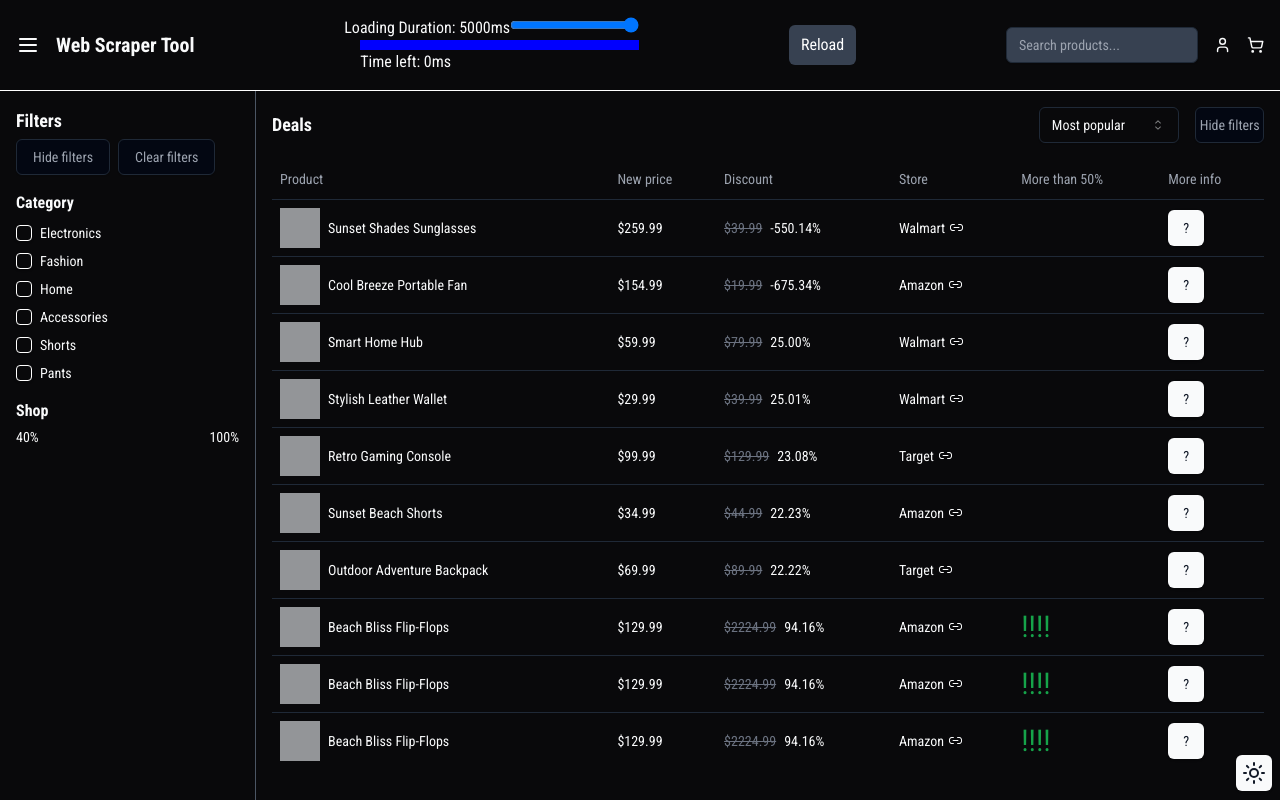
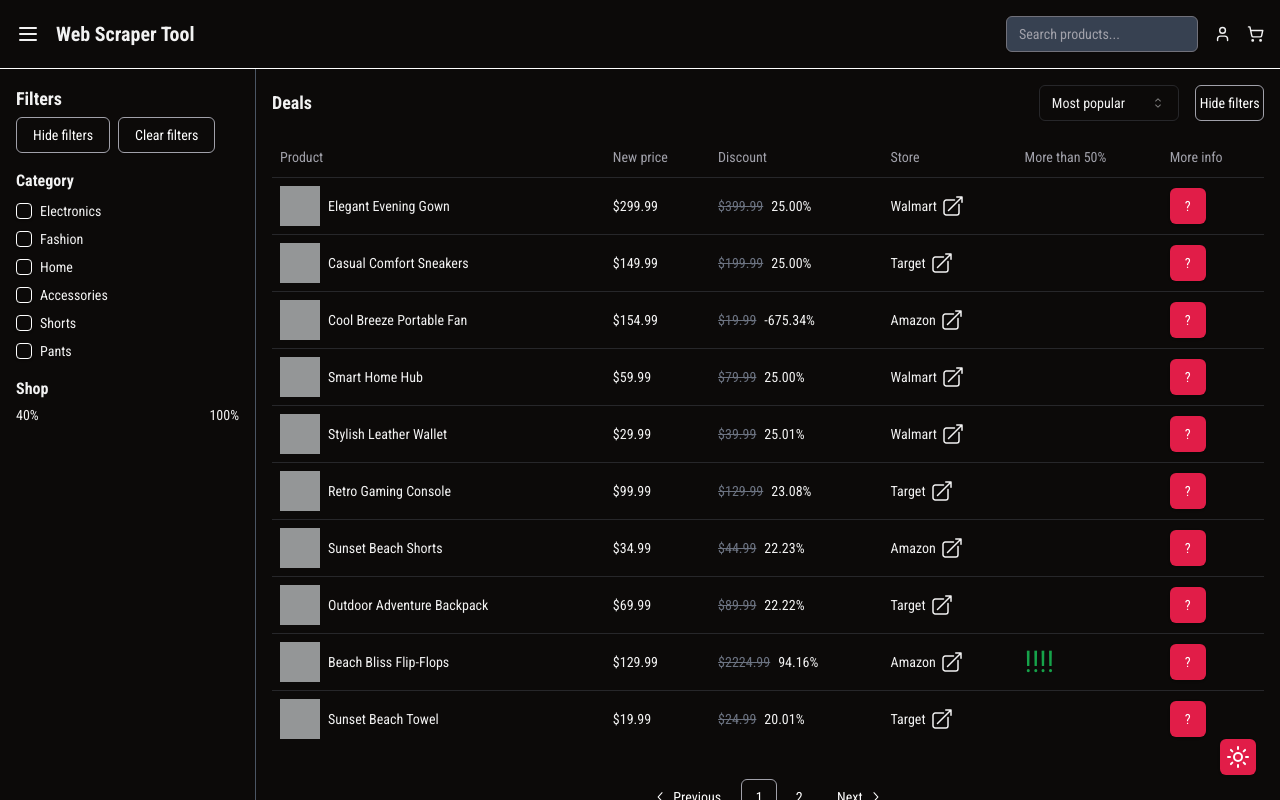
Before and after one commit to remcostoeten/Web-scraper-ui, a Next.js app: page / in a window 1280 px wide. Shown: the top 800 px of the page. Built offline with nearby package versions, Linux system fonts and the light colour scheme.

Commit message:
feat: UI work

```diff
--- a/package.json
+++ b/package.json
@@ -5,7 +5,7 @@
     "version": "0.1.0",
     "private": true,
     "scripts": {
-    "dev": "next dev",
+        "dev": "next dev --turbo",
         "build": "next build",
         "start": "next start",
         "lint": "next lint"
--- a/src/app/layout.tsx
+++ b/src/app/layout.tsx
@@ -3,6 +3,7 @@ import "../styles/app.css";
 import { Toaster } from "sonner";
 import type { Metadata } from "next";
 import siteConfig from "@/core/data/site-config";
+import Providers from "@/core/providers";
 
 const inter = Roboto_Condensed({
   weight: ["400", "700"],
@@ -22,8 +23,9 @@ export default function RootLayout({
 }>) {
   return (
     <html lang="en" className="dark">
-      <body className={`${inter.className} bg-[#09090b]`}>{children}</body>
-      <Toaster invert />
+      <body className={`${inter.className}  bgafter`}>
+        <Providers>{children}</Providers>
+      </body>
     </html>
   );
 }
--- a/src/app/page.tsx
+++ b/src/app/page.tsx
@@ -19,33 +19,31 @@ import {
   TableBody,
   TableCell,
 } from "@/components/ui/table";
-import Link from "next/link";
 import {
-  TooltipProvider,
-  Tooltip,
-  TooltipTrigger,
-  TooltipContent,
-} from "@/components/ui/tooltip";
-import { MenuIcon, UserIcon, ShoppingCartIcon } from "@/components/theme/icons";
-import { products } from "@/core/data/products";
+  MenuIcon,
+  UserIcon,
+  ShoppingCartIcon,
+  ExternallinkIcon,
+} from "@/components/theme/icons";
+import { initialProducts } from "@/core/data/products";
 import { useLoaderStore } from "../core/stores/useLoaderStore";
-import Loader from "@/components/theme/LoaderTicker";
 import { fakeLoader } from "@/core/lib/utils";
 import { useRouter } from "next/navigation";
-import { Link1Icon } from "@radix-ui/react-icons";
+import { ProductDetailsDialog } from "@/components/InfoDialog";
 import Succeschart from "@/components/charts/Linechart";
-import ToggleTheme from "@/components/theme/ToggleTheme";
-import { ProductDetailsDialog } from "@/components/InfoDialog";
 import ProductImgSkeleton from "@/components/ui/ProductImgSkeleton";
 import { Skeleton } from "@/components/ui/SkeletonLoader";
 import {
   Pagination,
   PaginationContent,
   PaginationItem,
+  PaginationPrevious,
   PaginationLink,
   PaginationNext,
-  PaginationPrevious,
 } from "@/components/ui/pagination";
+import { TooltipTrigger, TooltipContent } from "@/components/ui/tooltip";
+import Link from "next/link";
+import { Tooltip } from "@/components/ui/tooltip";
 
 export default function Component() {
   const [isLoading, setIsLoading] = useState(true);
@@ -93,7 +91,7 @@ export default function Component() {
   };
 
   const filteredProducts = useMemo(() => {
-    return products
+    return initialProducts
       .filter((product) => {
         if (
           selectedFilters.category.length > 0 &&
@@ -151,23 +149,6 @@ export default function Component() {
     loadData();
   }, [loadData]);
 
-  const handleSliderChange = (value) => {
-    setDuration(value[0]);
-    setIsLoading(true);
-    reloadData();
-  };
-
-  const reloadData = () => {
-    setIsLoading(true);
-    fakeLoader({ duration: duration }).then(() => {
-      setIsLoading(false);
-    });
-  };
-
-  useEffect(() => {
-    reloadData();
-  }, []);
-
   useEffect(() => {
     setCurrentPage(1);
   }, [selectedFilters, sort, search]);
@@ -178,35 +159,12 @@ export default function Component() {
         <div className="flex items-center space-x-4">
           <MenuIcon className="w-6 h-6" />
           <h1 className="text-xl font-bold">Web Scraper Tool</h1>
-          <div className="fixed bottom-2 right-2 z-50">
-            <ToggleTheme />
         </div>
-        </div>
-        <div className="flex flex-col space-x-4">
-          <div>
-            <span>Loading Duration: {duration}ms</span>
-            <input
-              type="range"
-              min={1000}
-              max={3000}
-              step={100}
-              value={duration}
-              onChange={(e) => handleSliderChange([parseInt(e.target.value)])}
-            />
-          </div>
-          <Loader duration={duration} />
-        </div>
-        <button
-          onClick={reloadData}
-          className="bg-gray-700 rounded-md px-3 py-2 text-white"
-        >
-          Reload
-        </button>
         <div className="flex items-center space-x-4">
           <Input
             type="text"
             placeholder="Search products..."
-            className="bg-gray-700 rounded-md px-3 py-2 text-white"
+            className="dark:bg-gray-700 border-zinc-500 !border rounded-md px-3 py-2 text-white"
             value={search}
             onChange={(e) => setSearch(e.target.value)}
           />
@@ -322,10 +280,7 @@ export default function Component() {
                 </>
               ) : (
                 paginatedProducts.map((product) => (
-                  <TableRow
-                    key={product.id}
-                    onClick={() => setOpenProductId(product.id)}
-                  >
+                  <TableRow key={product.id}>
                     <TableCell>
                       <Link
                         href="#"
@@ -334,16 +289,14 @@ export default function Component() {
                       >
                         <ProductImgSkeleton />
                         <span>
-                          <TooltipProvider>
                           <Tooltip>
                             <TooltipTrigger asChild>
                               <span>{product.name}</span>
                             </TooltipTrigger>
-                              <TooltipContent>
+                            <TooltipContent side="top" align="center">
                               <p>{product.description}</p>
                             </TooltipContent>
                           </Tooltip>
-                          </TooltipProvider>
                         </span>
                       </Link>
                     </TableCell>
@@ -364,7 +317,7 @@ export default function Component() {
                     <TableCell>
                       <div className="flex items-center gap-1">
                         <span className="text-underline">{product.store}</span>{" "}
-                        <Link1Icon />
+                        <ExternallinkIcon />
                       </div>
                     </TableCell>
                     <TableCell>
--- a/src/components/theme/LoaderTicker.tsx
+++ /dev/null
@@ -1,44 +0,0 @@
-"use client";
-
-import { fakeLoader } from "@/core/lib/utils";
-
-import React, { useState, useEffect } from "react";
-
-const Loader = ({ duration }) => {
-  const [timeLeft, setTimeLeft] = useState(duration);
-
-  useEffect(() => {
-    const interval = setInterval(() => {
-      setTimeLeft((prev) => {
-        if (prev <= 0) {
-          clearInterval(interval);
-          return 0;
-        }
-        return prev - 100;
-      });
-    }, 100);
-
-    return () => clearInterval(interval);
-  }, [duration]);
-
-  useEffect(() => {
-    fakeLoader({ duration }).then(() => {
-      setTimeLeft(0);
-    });
-  }, [duration]);
-
-  return (
-    <div>
-      <div
-        style={{
-          width: `${(1 - timeLeft / duration) * 100}%`,
-          height: "10px",
-          background: "blue",
-        }}
-      ></div>
-      <div>Time left: {timeLeft}ms</div>
-    </div>
-  );
-};
-
-export default Loader;
--- a/src/components/theme/ToggleTheme.tsx
+++ b/src/components/theme/ToggleTheme.tsx
@@ -15,17 +15,15 @@ export default function ToggleTheme() {
   const handleToggle = () => {
     if (!htmlElement) return; // Ensure htmlElement is not null
 
-    if (htmlElement.classList.contains("dark")) {
-      htmlElement.classList.remove("dark");
-      htmlElement.classList.add("light");
-      toast("Theme changed to light mode");
-    } else {
-      htmlElement.classList.remove("light");
-      htmlElement.classList.add("dark");
-      toast("Theme changed to dark mode");
-    }
+    const isDarkMode = htmlElement.classList.contains("dark");
+    const newMode = isDarkMode ? "light" : "dark";
+
+    htmlElement.classList.remove(isDarkMode ? "dark" : "light");
+    htmlElement.classList.add(newMode, "transition-all");
+
+    const message = `Theme changed to ${newMode} mode`;
+    toast(message);
   };
-
   return (
     <Button size="icon" onClick={handleToggle}>
       {htmlElement?.classList.contains("dark") ? <SunIcon /> : <MoonIcon />}
--- a/src/components/theme/icons.tsx
+++ b/src/components/theme/icons.tsx
@@ -1,3 +1,22 @@
+function ExternallinkIcon() {
+  return (
+    <svg
+      xmlns="http://www.w3.org/2000/svg"
+      fill="none"
+      viewBox="0 0 24 24"
+      strokeWidth={1.5}
+      stroke="currentColor"
+      className="size-6"
+    >
+      <path
+        strokeLinecap="round"
+        strokeLinejoin="round"
+        d="M13.5 6H5.25A2.25 2.25 0 0 0 3 8.25v10.5A2.25 2.25 0 0 0 5.25 21h10.5A2.25 2.25 0 0 0 18 18.75V10.5m-10.5 6L21 3m0 0h-5.25M21 3v5.25"
+      />
+    </svg>
+  );
+}
+
 function MenuIcon(props) {
   return (
     <svg
@@ -59,4 +78,5 @@ function UserIcon(props) {
     </svg>
   );
 }
-export { UserIcon, ShoppingCartIcon, MenuIcon };
+
+export { UserIcon, ExternallinkIcon, ShoppingCartIcon, MenuIcon };
--- a/src/components/ui/button.tsx
+++ b/src/components/ui/button.tsx
@@ -5,7 +5,7 @@ import { cva, type VariantProps } from "class-variance-authority";
 import { cn } from "@/core/lib/utils";
 
 const buttonVariants = cva(
-  "inline-flex items-center justify-center whitespace-nowrap rounded-md text-sm font-medium transition-colors focus-visible:outline-none focus-visible:ring-1 focus-visible:ring-ring disabled:pointer-events-none disabled:opacity-50",
+  "inline-flex !border-zinc-400 !text-black dark:!text-white items-center justify-center whitespace-nowrap rounded-md text-sm font-medium transition-colors focus-visible:outline-none focus-visible:ring-1 focus-visible:ring-ring disabled:pointer-events-none disabled:opacity-50",
   {
     variants: {
       variant: {
--- a/src/components/ui/checkbox.tsx
+++ b/src/components/ui/checkbox.tsx
@@ -13,7 +13,7 @@ const Checkbox = React.forwardRef<
   <CheckboxPrimitive.Root
     ref={ref}
     className={cn(
-      "peer h-4 w-4 shrink-0 rounded-sm border dark:border-primary dark:border-white shadow focus-visible:outline-none focus-visible:ring-1 focus-visible:ring-ring disabled:cursor-not-allowed disabled:opacity-50 data-[state=checked]:bg-primary data-[state=checked]:text-primary-foreground",
+      "peer h-4 w-4 border-zinc-400 shrink-0 rounded-sm border dark:border-primary dark:border-white shadow focus-visible:outline-none focus-visible:ring-1 focus-visible:ring-ring disabled:cursor-not-allowed disabled:opacity-50 data-[state=checked]:bg-primary data-[state=checked]:text-primary-foreground",
       className,
     )}
     {...props}
--- a/src/core/data/products.ts
+++ b/src/core/data/products.ts
@@ -1,74 +1,52 @@
-export const products = [
-  {
-    id: 1,
-    name: "Beach Bliss Flip-Flops",
-    description: "Comfortable Footwear",
-    price: 129.99,
-    oldPrice: 2224.99,
-    discount: 20,
-    category: "Shoes",
-    store: "Amazon",
-  },
-  {
-    id: 1,
-    name: "Beach Bliss Flip-Flops",
-    description: "Comfortable Footwear",
-    price: 129.99,
-    oldPrice: 2224.99,
-    discount: 20,
-    category: "Shoes",
-    store: "Amazon",
-  },
-  {
-    id: 1,
-    name: "Beach Bliss Flip-Flops",
-    description: "Comfortable Footwear",
-    price: 129.99,
-    oldPrice: 2224.99,
-    discount: 20,
-    category: "Shoes",
-    store: "Amazon",
-  },
-  {
-    id: 1,
-    name: "Beach Bliss Flip-Flops",
-    description: "Comfortable Footwear",
-    price: 129.99,
-    oldPrice: 2224.99,
-    discount: 20,
-    category: "Shoes",
-    store: "Amazon",
-  },
-  {
-    id: 1,
-    name: "Beach Bliss Flip-Flops",
-    description: "Comfortable Footwear",
-    price: 129.99,
-    oldPrice: 2224.99,
-    discount: 20,
-    category: "Shoes",
-    store: "Amazon",
-  },
-  {
-    id: 1,
-    name: "Beach Bliss Flip-Flops",
-    description: "Comfortable Footwear",
-    price: 129.99,
-    oldPrice: 2224.99,
-    discount: 20,
-    category: "Shoes",
-    store: "Amazon",
-  },
-  {
-    id: 1,
-    name: "Beach Bliss Flip-Flops",
-    description: "Comfortable Footwear",
-    price: 129.99,
-    oldPrice: 2224.99,
-    discount: 20,
-    category: "Shoes",
-    store: "Amazon",
-  },
+export interface Product {
+  id: number;
+  name: string;
+  description: string;
+  price: number;
+  oldPrice: number;
+  discount: number;
+  category: string;
+  store: string;
+}
+
+const categories = [
+  "Shoes",
+  "Accessories",
+  "Tops",
+  "Shorts",
+  "Pants",
+  "Home",
+  "Electronics",
+];
+const stores = ["Amazon", "Walmart", "Target"];
+
+export const generateRandomProduct = (): Product => {
+  const randomId = Math.max(...initialProducts.map((p) => p.id)) + 1;
+  const randomPrice = Math.floor(Math.random() * 300) + 20; // Random price between 20 and 319
+  const randomOldPrice = randomPrice + Math.floor(Math.random() * 100) + 10; // Old price is always higher
+  const randomDiscount = Math.floor(
+    ((randomOldPrice - randomPrice) / randomOldPrice) * 100,
+  );
+
+  const randomProduct: Product = {
+    id: randomId,
+    name: `Random Product ${randomId}`,
+    description: `This is a randomly generated product ${randomId}`,
+    price: randomPrice,
+    oldPrice: randomOldPrice,
+    discount: randomDiscount,
+    category: categories[Math.floor(Math.random() * categories.length)],
+    store: stores[Math.floor(Math.random() * stores.length)],
+  };
+
+  return randomProduct;
+};
+
+export const addRandomDeal = (products: Product[]): Product[] => {
+  const newProduct = generateRandomProduct();
+  return [newProduct, ...products];
+};
+export const initialProducts: Product[] = [
   {
     id: 1,
     name: "Beach Bliss Flip-Flops",
@@ -81,16 +59,26 @@ export const products = [
   },
   {
     id: 2,
-    name: "Sunset Shades Sunglasses",
-    description: "UV Protection Eyewear",
-    price: 259.99,
-    oldPrice: 39.99,
+    name: "Casual Comfort Sneakers",
+    description: "Everyday comfortable sneakers",
+    price: 149.99,
+    oldPrice: 199.99,
     discount: 25,
-    category: "Accessories",
+    category: "Shoes",
+    store: "Target",
+  },
+  {
+    id: 3,
+    name: "Elegant Evening Gown",
+    description: "Perfect for formal events",
+    price: 299.99,
+    oldPrice: 399.99,
+    discount: 40,
+    category: "Tops",
     store: "Walmart",
   },
   {
-    id: 3,
+    id: 4,
     name: "Cool Breeze Portable Fan",
     description: "On-the-Go Cooling",
     price: 154.99,
@@ -100,7 +88,7 @@ export const products = [
     store: "Amazon",
   },
   {
-    id: 4,
+    id: 5,
     name: "Summer Breeze T-Shirt",
     description: "Lightweight Cotton Shirt",
     price: 24.99,
@@ -110,7 +98,7 @@ export const products = [
     store: "Target",
   },
   {
-    id: 5,
+    id: 6,
     name: "Sunset Beach Shorts",
     description: "Quick-Dry Swim Shorts",
     price: 34.99,
@@ -120,7 +108,7 @@ export const products = [
     store: "Amazon",
   },
   {
-    id: 6,
+    id: 7,
     name: "Sunset Beach Pants",
     description: "Lightweight Cotton Pants",
     price: 299.99,
@@ -130,7 +118,7 @@ export const products = [
     store: "Walmart",
   },
   {
-    id: 7,
+    id: 8,
     name: "Sunset Beach Towel",
     description: "Absorbent Cotton Towel",
     price: 19.99,
@@ -140,7 +128,7 @@ export const products = [
     store: "Target",
   },
   {
-    id: 8,
+    id: 9,
     name: "Cozy Cabin Blanket",
     description: "Soft and Warm Blanket",
     price: 49.99,
@@ -150,7 +138,7 @@ export const products = [
     store: "Amazon",
   },
   {
-    id: 9,
+    id: 10,
     name: "Glow Lamp",
     description: "Ambient Lighting Fixture",
     price: 39.99,
@@ -160,7 +148,7 @@ export const products = [
     store: "Walmart",
   },
   {
-    id: 10,
+    id: 11,
     name: "Retro Gaming Console",
     description: "Classic Games Remastered",
     price: 99.99,
@@ -170,7 +158,7 @@ export const products = [
     store: "Target",
   },
   {
-    id: 11,
+    id: 12,
     name: "Wireless Earbuds",
     description: "Immersive Audio Experience",
     price: 79.99,
@@ -180,7 +168,7 @@ export const products = [
     store: "Amazon",
   },
   {
-    id: 12,
+    id: 13,
     name: "Smart Home Hub",
     description: "Control Your Connected Devices",
     price: 59.99,
@@ -190,7 +178,7 @@ export const products = [
     store: "Walmart",
   },
   {
-    id: 13,
+    id: 14,
     name: "Outdoor Adventure Backpack",
     description: "Durable and Spacious",
     price: 69.99,
@@ -200,7 +188,7 @@ export const products = [
     store: "Target",
   },
   {
-    id: 14,
+    id: 15,
     name: "Fitness Tracker",
     description: "Monitor Your Activity and Health",
     price: 49.99,
@@ -210,7 +198,7 @@ export const products = [
     store: "Amazon",
   },
   {
-    id: 15,
+    id: 16,
     name: "Stylish Leather Wallet",
     description: "Sleek and Functional",
     price: 29.99,
--- /dev/null
+++ b/src/core/lib/productUtils.ts
@@ -0,0 +1,42 @@
+export interface Product {
+  id: number;
+  name: string;
+  description: string;
+  price: number;
+  oldPrice: number;
+  discount: number;
+  category: string;
+  store: string;
+}
+
+export const initialProducts: Product[] = [
+  // Your initial product data here
+];
+
+export const generateRandomProduct = (existingProducts: Product[]): Product => {
+  const categories = [
+    "Electronics",
+    "Fashion",
+    "Home",
+    "Accessories",
+    "Shorts",
+    "Pants",
+  ];
+  const stores = ["Amazon", "Walmart", "Target", "Best Buy", "Macy's"];
+  const randomId = Math.floor(Math.random() * 10000) + existingProducts.length;
+  const randomPrice = Math.floor(Math.random() * 500) + 50;
+  const randomOldPrice = randomPrice + Math.floor(Math.random() * 200) + 50;
+
+  return {
+    id: randomId,
+    name: `Product ${randomId}`,
+    description: `This is a randomly generated product ${randomId}`,
+    price: randomPrice,
+    oldPrice: randomOldPrice,
+    discount: Math.floor(
+      ((randomOldPrice - randomPrice) / randomOldPrice) * 100,
+    ),
+    category: categories[Math.floor(Math.random() * categories.length)],
+    store: stores[Math.floor(Math.random() * stores.length)],
+  };
+};
--- /dev/null
+++ b/src/core/providers.tsx
@@ -0,0 +1,16 @@
+import { TooltipProvider } from "@/components/ui/tooltip";
+import { type ReactNode } from "react";
+import { Toaster } from "sonner";
+import ToggleTheme from "@/components/theme/ToggleTheme";
+
+export default function Providers({ children }: { children: ReactNode }) {
+  return (
+    <TooltipProvider>
+      {children}
+      <div className="fixed bottom-6 right-6 z-50">
+        <ToggleTheme />
+      </div>
+      <Toaster invert position="top-right" />
+    </TooltipProvider>
+  );
+}
--- a/src/styles/app.css
+++ b/src/styles/app.css
@@ -5,64 +5,56 @@
 @layer base {
     :root {
         --background: 0 0% 100%;
-      --foreground: 224 71.4% 4.1%;
+        --foreground: 240 10% 3.9%;
         --card: 0 0% 100%;
-      --card-foreground: 224 71.4% 4.1%;
+        --card-foreground: 240 10% 3.9%;
         --popover: 0 0% 100%;
-      --popover-foreground: 224 71.4% 4.1%;
-      --primary: 220.9 39.3% 11%;
-      --primary-foreground: 210 20% 98%;
-      --secondary: 220 14.3% 95.9%;
-      --secondary-foreground: 220.9 39.3% 11%;
-      --muted: 220 14.3% 95.9%;
-      --muted-foreground: 220 8.9% 46.1%;
-      --accent: 220 14.3% 95.9%;
-      --accent-foreground: 220.9 39.3% 11%;
+        --popover-foreground: 240 10% 3.9%;
+        --primary: 346.8 77.2% 49.8%;
+        --primary-foreground: 355.7 100% 97.3%;
+        --secondary: 240 4.8% 95.9%;
+        --secondary-foreground: 240 5.9% 10%;
+        --muted: 240 4.8% 95.9%;
+        --muted-foreground: 240 3.8% 46.1%;
+        --accent: 240 4.8% 95.9%;
+        --accent-foreground: 240 5.9% 10%;
         --destructive: 0 84.2% 60.2%;
-      --destructive-foreground: 210 20% 98%;
-      --border: 220 13% 91%;
-      --input: 220 13% 91%;
-      --ring: 224 71.4% 4.1%;
+        --destructive-foreground: 0 0% 98%;
+        --border: 240 5.9% 90%;
+        --input: 240 5.9% 90%;
+        --ring: 346.8 77.2% 49.8%;
         --radius: 0.5rem;
-      --chart-1: 12 76% 61%;
-      --chart-2: 173 58% 39%;
-      --chart-3: 197 37% 24%;
-      --chart-4: 43 74% 66%;
-      --chart-5: 27 87% 67%;
     }
 
     .dark {
-      --background: 224 71.4% 4.1%;
-      --foreground: 210 20% 98%;
-      --card: 224 71.4% 4.1%;
-      --card-foreground: 210 20% 98%;
-      --popover: 224 71.4% 4.1%;
-      --popover-foreground: 210 20% 98%;
-      --primary: 210 20% 98%;
-      --primary-foreground: 220.9 39.3% 11%;
-      --secondary: 215 27.9% 16.9%;
-      --secondary-foreground: 210 20% 98%;
-      --muted: 215 27.9% 16.9%;
-      --muted-foreground: 217.9 10.6% 64.9%;
-      --accent: 215 27.9% 16.9%;
-      --accent-foreground: 210 20% 98%;
+        --background: 20 14.3% 4.1%;
+        --foreground: 0 0% 95%;
+        --card: 24 9.8% 10%;
+        --card-foreground: 0 0% 95%;
+        --popover: 0 0% 9%;
+        --popover-foreground: 0 0% 95%;
+        --primary: 346.8 77.2% 49.8%;
+        --primary-foreground: 355.7 100% 97.3%;
+        --secondary: 240 3.7% 15.9%;
+        --secondary-foreground: 0 0% 98%;
+        --muted: 0 0% 15%;
+        --muted-foreground: 240 5% 64.9%;
+        --accent: 12 6.5% 15.1%;
+        --accent-foreground: 0 0% 98%;
         --destructive: 0 62.8% 30.6%;
-      --destructive-foreground: 210 20% 98%;
-      --border: 215 27.9% 16.9%;
-      --input: 215 27.9% 16.9%;
-      --ring: 216 12.2% 83.9%;
-      --chart-1: 220 70% 50%;
-      --chart-2: 160 60% 45%;
-      --chart-3: 30 80% 55%;
-      --chart-4: 280 65% 60%;
-      --chart-5: 340 75% 55%;
+        --destructive-foreground: 0 85.7% 97.3%;
+        --border: 240 3.7% 15.9%;
+        --input: 240 3.7% 15.9%;
+        --ring: 346.8 77.2% 49.8%;
     }
 }
+
 
 @layer base {
     * {
         @apply border-border;
     }
+
     body {
         @apply bg-background text-foreground;
     }
```
Lines whose indentation alone changed are shown as unchanged.
